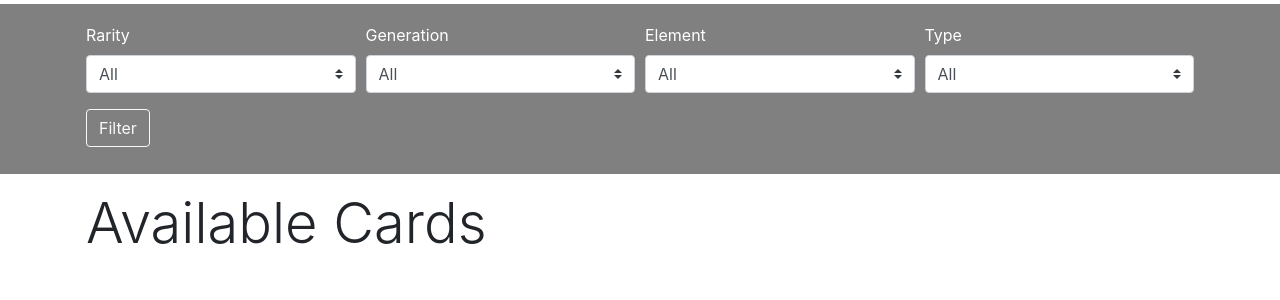
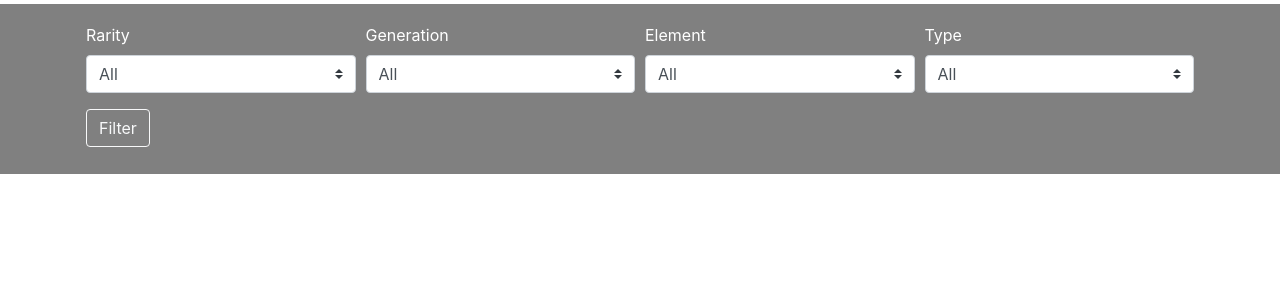
Before and after one commit to JosiahZambony/ICT1004-Final-Group-Project, a PHP site: page /card_list.php in a window 1280 px wide. Shown: the part 233-533 px from the top of the page. Run offline with PHP 8.4, Linux system fonts and the light colour scheme; the visitor is signed in with stand-in values (Sample User, id 1); data that the repository does not hold is empty.

Commit message:
Update card_list.php

```diff
--- a/card_list.php
+++ b/card_list.php
@@ -134,13 +134,6 @@
             </section>
         </div>
 
-
-    </body>
-        <section class="row-md">
-            <div class="container p-3">
-                <h1 class="display-4">Available Cards</h1>
-            </div>
-        </section>
         <section class="cards">
             <?php
             $config = parse_ini_file("../../private/db-config.ini");
@@ -171,6 +164,5 @@
 
 
         </section>
-</html>
 </body>
 </html>
```
